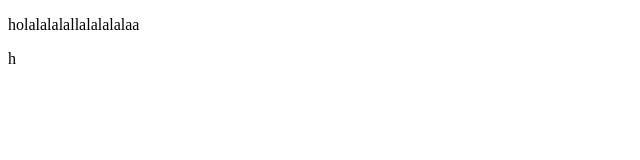
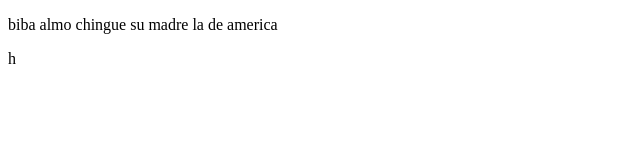
Before and after one commit to dannycorredor/proyectoDemoCursoPrework, a plain HTML site: page index.html in a window 1280 px wide. Shown: the whole page, without its empty margins (0-640 px from the left). Drawn offline with Linux system fonts and the light colour scheme.

Commit message:
cambios agregamos sitio nuevo

```diff
--- a/index.html
+++ b/index.html
@@ -8,7 +8,8 @@
 </head>
 <body>
     <p>
-        holalalalallalalalalaa
+        biba almo chingue su madre la de america
+
     </p>
 </body>h
 </html>
```
